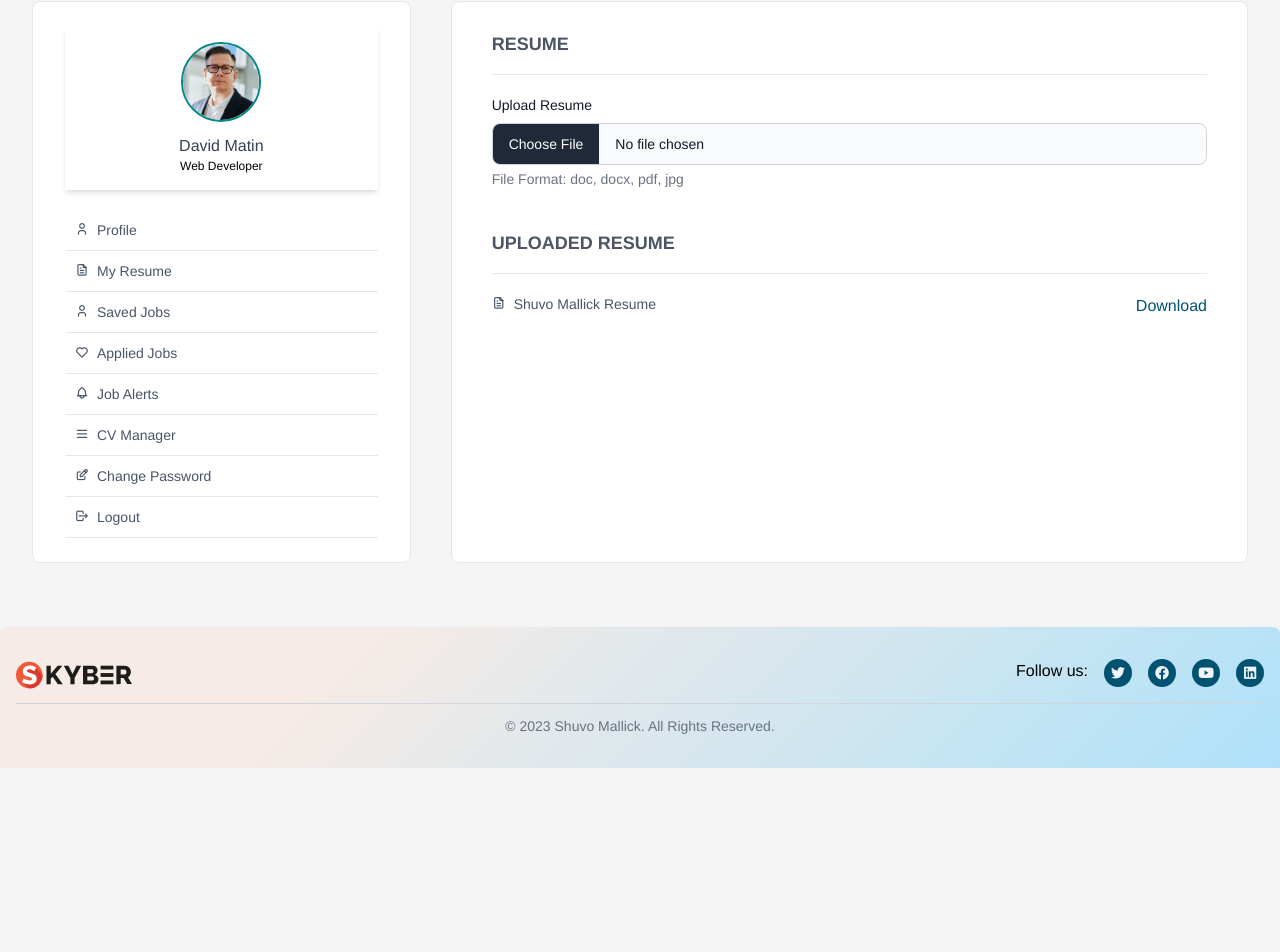
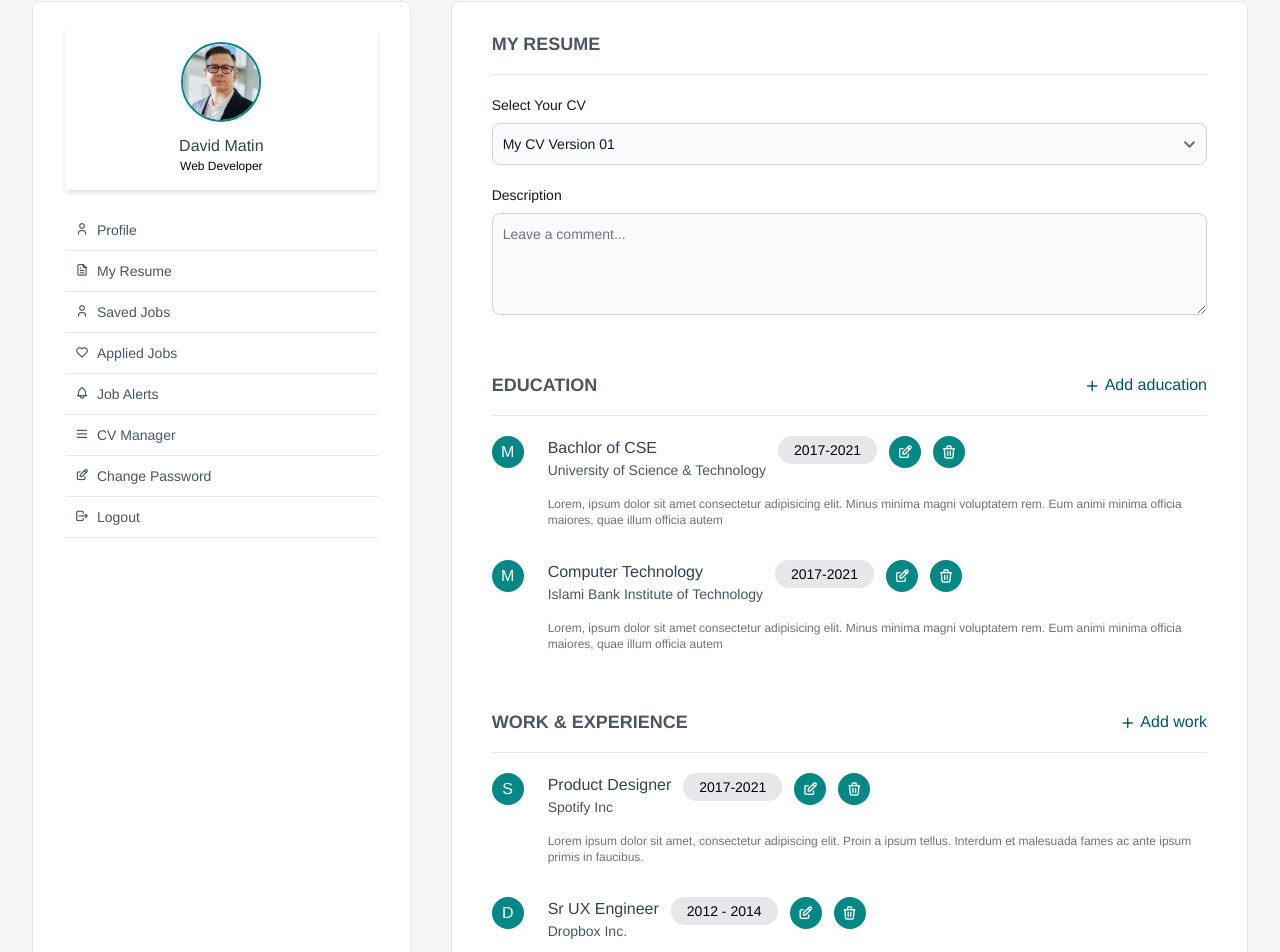
Before and after one commit to ShuvoMallick01/Job-Website-Tailwindcss-VueJS, a Vue app: page /userprofile/myresume in a window 1280 px wide. Shown: the part 203-1155 px from the top of the page. Before the commit the page ends 971 px from the top, so only its background shows below. Built offline with nearby package versions, Linux system fonts and the light colour scheme.

Commit message:
Computer User Dashboard

```diff
--- a/src/assets/css/main.css
+++ b/src/assets/css/main.css
@@ -29,8 +29,14 @@
   .heading-paragraph {
     @apply font-semibold text-lg text-gray-600 dark:text-gray-200;
   }
+  .heading-regular {
+    @apply font-medium text-slate-700 dark:text-slate-400;
+  }
   .description-text {
     @apply text-sm text-slate-600 dark:text-gray-300;
+  }
+  .description-sm-text {
+    @apply text-gray-500 font-light text-xs dark:text-gray-400;
   }
   .paragraph-primary {
     @apply text-sm text-gray-500 font-light  dark:text-gray-400;
@@ -70,6 +76,13 @@
     @apply text-primary font-medium hover:text-primaryDark cursor-pointer dark:text-secondary;
   }
 
+  .btn-sm-text {
+    @apply bg-gray-200 px-4 py-1 rounded-full font-light text-sm whitespace-nowrap;
+  }
+  .btn-icon {
+    @apply text-white bg-secondary hover:bg-slate-300 hover:text-secondary h-8 w-8 rounded-full flex justify-center items-center transition-all whitespace-nowrap flex-shrink-0;
+  }
+
   .transition300 {
     @apply transition-all duration-300;
   }
@@ -86,5 +99,8 @@
     @apply bg-secondary  text-white h-6 w-6 rounded-full relative inset-0 flex justify-center items-center hover:bg-primaryDark hover:text-slate-200 transition300 cursor-pointer;
   }
 
+  .btn-circle-icon {
+    @apply w-8 h-8 bg-secondary rounded-full flex justify-center items-center text-white;
+  }
   /* Form */
 }
--- a/src/components/JobPostCard.vue
+++ b/src/components/JobPostCard.vue
@@ -57,9 +57,7 @@
         </button>
 
         <p class="text-sm text-slate-400 order-1 md:order-2">3hr</p>
-        <button
-          class="md:order-3 text-white bg-secondary hover:bg-slate-300 hover:text-secondary h-8 w-8 rounded-full flex justify-center items-center transition-all"
-        >
+        <button class="md:order-3 btn-icon">
           <i class="icon-heart-default"></i>
         </button>
       </div>
--- a/src/router/routes.js
+++ b/src/router/routes.js
@@ -62,11 +62,7 @@ export const router = createRouter({
           component: UserProfileInfo,
           name: "userprofileinfo",
         },
-        {
-          path: "",
-          component: UserProfileInfo,
-          name: "userprofileinfo",
-        },
+        { path: "", redirect: { name: "userprofileinfo" } },
         {
           path: "myresume",
           component: UserResume,
--- a/src/userpropages/UserCVManager.vue
+++ b/src/userpropages/UserCVManager.vue
@@ -1,7 +1,31 @@
 <template>
-  <h2 class="heading-paragraph mb-4">CV Manager</h2>
+  <!-- Title -->
+  <h2 class="heading-paragraph mb-5 border-b pb-4 uppercase">CV MANAGER</h2>
 
   <!-- Title -->
+  <div class="border text-center py-20">
+    <form action="">
+      <h5 class="font heading-paragraph mb-2">Drop files here to upload</h5>
+      <p class="text-gray-500 font-light text-xs mb-5">
+        To upload file size is (Max 5Mb) and allowed file types are (.doc,
+        .docx, .pdf)
+      </p>
+      <button class="btn btn-primary">Upload Resume</button>
+    </form>
+    <!-- <input class="btn btn-primary" id="resumeupload" type="file" /> -->
+  </div>
+
+  <!-- Title -->
+  <h2 class="heading-paragraph mb-5 mt-10 border-b pb-4 uppercase">
+    UPLOADED RESUME
+  </h2>
+
+  <div class="flex justify-between">
+    <p class="description-text">
+      <i class="icon-file me-2"></i>Shuvo Mallick Resume
+    </p>
+    <button class="btn-text">Download</button>
+  </div>
 </template>
 
 <script setup></script>
--- a/src/userpropages/UserChangePassword.vue
+++ b/src/userpropages/UserChangePassword.vue
@@ -9,18 +9,18 @@
   <form>
     <div class="mb-6">
       <label
-        for="email"
+        for="oldpassword"
         class="block mb-2 text-sm font-medium text-gray-900 dark:text-white"
-        >Your email</label
+        >Your old password</label
       >
       <input
-        type="email"
-        id="email"
+        type="password"
+        id="oldpassword"
         class="shadow-sm bg-gray-50 border border-gray-300 text-gray-900 text-sm rounded-lg focus:ring-blue-500 focus:border-blue-500 block w-full p-2.5 dark:bg-gray-700 dark:border-gray-600 dark:placeholder-gray-400 dark:text-white dark:focus:ring-blue-500 dark:focus:border-blue-500 dark:shadow-sm-light"
-        placeholder="name@flowbite.com"
         required
       />
     </div>
+
     <div class="mb-6">
       <label
         for="password"
@@ -34,6 +34,7 @@
         required
       />
     </div>
+
     <div class="mb-6">
       <label
         for="repeat-password"
@@ -66,12 +67,7 @@
         ></label
       >
     </div>
-    <button
-      type="submit"
-      class="text-white bg-blue-700 hover:bg-blue-800 focus:ring-4 focus:outline-none focus:ring-blue-300 font-medium rounded-lg text-sm px-5 py-2.5 text-center dark:bg-blue-600 dark:hover:bg-blue-700 dark:focus:ring-blue-800"
-    >
-      Register new account
-    </button>
+    <button type="submit" class="btn btn-primary">Confirm</button>
   </form>
 </template>
 
--- a/src/userpropages/UserResume.vue
+++ b/src/userpropages/UserResume.vue
@@ -1,38 +1,173 @@
 <template>
   <!-- Title -->
-  <h2 class="heading-paragraph mb-5 border-b pb-4 uppercase">RESUME</h2>
+  <h2 class="heading-paragraph mb-5 border-b pb-4 uppercase">My RESUME</h2>
 
-  <form>
-    <label
-      class="block mb-2 text-sm font-medium text-gray-900 dark:text-white"
-      for="user_avatar"
-      >Upload Resume</label
-    >
-    <input
-      class="block w-full text-sm text-gray-900 border border-gray-300 rounded-lg cursor-pointer bg-gray-50 dark:text-gray-400 focus:outline-none dark:bg-gray-700 dark:border-gray-600 dark:placeholder-gray-400"
-      aria-describedby="user_avatar_help"
-      id="user_avatar"
-      type="file"
-    />
-    <div
-      class="mt-1 text-sm text-gray-500 dark:text-gray-300"
-      id="user_avatar_help"
-    >
-      File Format: doc, docx, pdf, jpg
+  <div>
+    <div class="mb-5">
+      <label
+        for="countries"
+        class="block mb-2 text-sm font-medium text-gray-900 dark:text-white"
+        >Select Your CV</label
+      >
+      <select
+        id="countries"
+        class="bg-gray-50 border border-gray-300 text-gray-900 text-sm rounded-lg focus:ring-blue-500 focus:border-blue-500 block w-full p-2.5 dark:bg-gray-700 dark:border-gray-600 dark:placeholder-gray-400 dark:text-white dark:focus:ring-blue-500 dark:focus:border-blue-500"
+      >
+        <option>My CV Version 01</option>
+        <option>My CV Version 02</option>
+        <option>My CV Version 03</option>
+      </select>
     </div>
-  </form>
 
-  <!-- Title -->
-  <h2 class="heading-paragraph mb-5 mt-10 border-b pb-4 uppercase">
-    UPLOADED RESUME
-  </h2>
+    <div>
+      <label
+        for="description"
+        class="block mb-2 text-sm font-medium text-gray-900 dark:text-white"
+        >Description</label
+      >
+      <textarea
+        id="description"
+        rows="4"
+        class="block p-2.5 w-full text-sm text-gray-900 bg-gray-50 rounded-lg border border-gray-300 focus:ring-blue-500 focus:border-blue-500 dark:bg-gray-700 dark:border-gray-600 dark:placeholder-gray-400 dark:text-white dark:focus:ring-blue-500 dark:focus:border-blue-500"
+        placeholder="Leave a comment..."
+      ></textarea>
+    </div>
+  </div>
 
-  <div class="flex justify-between">
-    <p class="description-text">
-      <i class="icon-file me-2"></i>Shuvo Mallick Resume
-    </p>
-    <button class="btn-text">Download</button>
+  <!-- Education -->
+  <div class="mt-14">
+    <div class="flex justify-between items-center mb-5 pb-4 border-b">
+      <h2 class="heading-paragraph uppercase">Education</h2>
+      <button class="btn-text">
+        <i class="icon-plus align-middle"></i> Add aducation
+      </button>
+    </div>
+
+    <div class="flex gap-6 mb-8">
+      <div class="btn-circle-icon flex-shrink-0">
+        <p>M</p>
+      </div>
+
+      <div>
+        <div class="mb-4 flex gap-3 items-start">
+          <div>
+            <h4 class="heading-regular">Bachlor of CSE</h4>
+            <p class="description-text text-primary">
+              University of Science & Technology
+            </p>
+          </div>
+          <p class="btn-sm-text">2017-2021</p>
+          <button class="btn-icon"><i class="icon-edit"></i></button>
+          <button class="btn-icon"><i class="icon-trash"></i></button>
+        </div>
+
+        <p class="description-sm-text">
+          Lorem, ipsum dolor sit amet consectetur adipisicing elit. Minus minima
+          magni voluptatem rem. Eum animi minima officia maiores, quae illum
+          officia autem
+        </p>
+      </div>
+    </div>
+
+    <div class="flex gap-6 mb-8">
+      <div class="btn-circle-icon flex-shrink-0">
+        <p>M</p>
+      </div>
+
+      <div>
+        <div class="mb-4 flex gap-3 items-start">
+          <div>
+            <h4 class="heading-regular">Computer Technology</h4>
+            <p class="description-text text-primary">
+              Islami Bank Institute of Technology
+            </p>
+          </div>
+          <p class="btn-sm-text">2017-2021</p>
+          <button class="btn-icon"><i class="icon-edit"></i></button>
+          <button class="btn-icon"><i class="icon-trash"></i></button>
+        </div>
+
+        <p class="description-sm-text">
+          Lorem, ipsum dolor sit amet consectetur adipisicing elit. Minus minima
+          magni voluptatem rem. Eum animi minima officia maiores, quae illum
+          officia autem
+        </p>
+      </div>
+    </div>
   </div>
+
+  <!-- Work & Experience -->
+  <div class="mt-14">
+    <div class="flex justify-between items-center mb-5 pb-4 border-b">
+      <h2 class="heading-paragraph uppercase">Work & Experience</h2>
+      <button class="btn-text">
+        <i class="icon-plus align-middle"></i> Add work
+      </button>
+    </div>
+
+    <div class="flex gap-6 mb-8">
+      <div class="btn-circle-icon flex-shrink-0">
+        <p>S</p>
+      </div>
+
+      <div>
+        <div class="mb-4 flex gap-3 items-start">
+          <div>
+            <h4 class="heading-regular">Product Designer</h4>
+            <p class="description-text text-primary">Spotify Inc</p>
+          </div>
+          <p class="btn-sm-text">2017-2021</p>
+          <button class="btn-icon"><i class="icon-edit"></i></button>
+          <button class="btn-icon"><i class="icon-trash"></i></button>
+        </div>
+
+        <p class="description-sm-text">
+          Lorem ipsum dolor sit amet, consectetur adipiscing elit. Proin a ipsum
+          tellus. Interdum et malesuada fames ac ante ipsum primis in faucibus.
+        </p>
+      </div>
+    </div>
+
+    <div class="flex gap-6 mb-8">
+      <div class="btn-circle-icon flex-shrink-0">
+        <p>D</p>
+      </div>
+
+      <div>
+        <div class="mb-4 flex gap-3 items-start">
+          <div>
+            <h4 class="heading-regular">Sr UX Engineer</h4>
+            <p class="description-text text-primary">Dropbox Inc.</p>
+          </div>
+          <p class="btn-sm-text">2012 - 2014</p>
+          <button class="btn-icon"><i class="icon-edit"></i></button>
+          <button class="btn-icon"><i class="icon-trash"></i></button>
+        </div>
+
+        <p class="description-sm-text">
+          Lorem ipsum dolor sit amet, consectetur adipiscing elit. Proin a ipsum
+          tellus. Interdum et malesuada fames ac ante ipsum primis in faucibus.
+        </p>
+      </div>
+    </div>
+  </div>
+
+  <!-- Skills -->
+  <div class="mt-14">
+    <h2 class="heading-paragraph uppercase mb-5 pb-4 border-b">Skills</h2>
+
+    <div class="mb-6">
+      <input
+        type="text"
+        id="skill"
+        class="bg-gray-50 border border-gray-300 text-gray-900 text-sm rounded-lg focus:ring-blue-500 focus:border-blue-500 block w-full p-2.5 dark:bg-gray-700 dark:border-gray-600 dark:placeholder-gray-400 dark:text-white dark:focus:ring-blue-500 dark:focus:border-blue-500"
+        placeholder="skills "
+        required
+      />
+    </div>
+  </div>
+
+  <button class="btn btn-primary px-16">Save</button>
 </template>
 
 <script setup></script>
```
